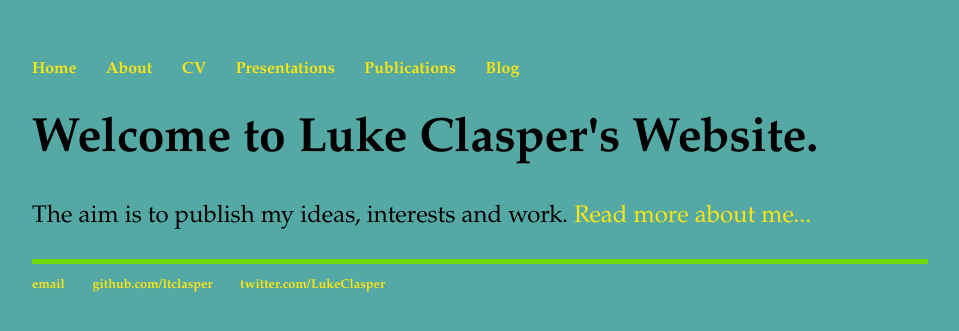
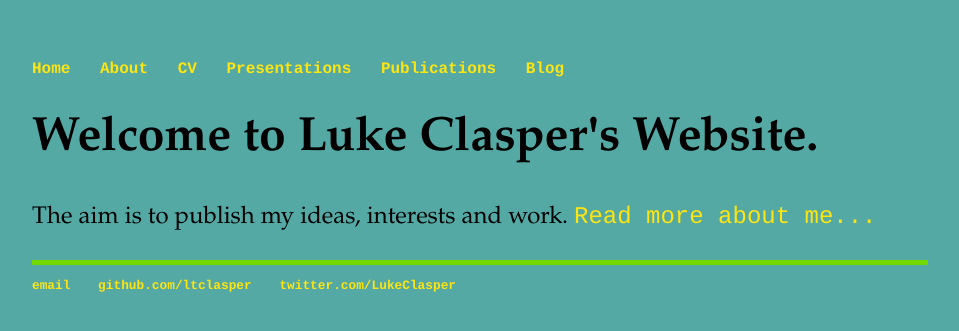
Before and after one commit to ltclasper/ltclasper.github.io, a Jekyll site: the page built from index.html, in a window 1280 px wide. Shown: the top 331 px of the page, without its empty margins (160-1119 px from the left). Built offline with Jekyll 4.4.1, drawn with Linux system fonts in a browser that asks for light colours.

Commit message:
Update main.css

```diff
--- a/css/main.css
+++ b/css/main.css
@@ -16,7 +16,7 @@ nav ul li, footer ul li {
 a {
     text-decoration: none;
     color: #FDE511;
-    font-family:'Palatino';
+    font-family:'Courier';
 }
 a:hover {
     text-decoration: underline;
```
